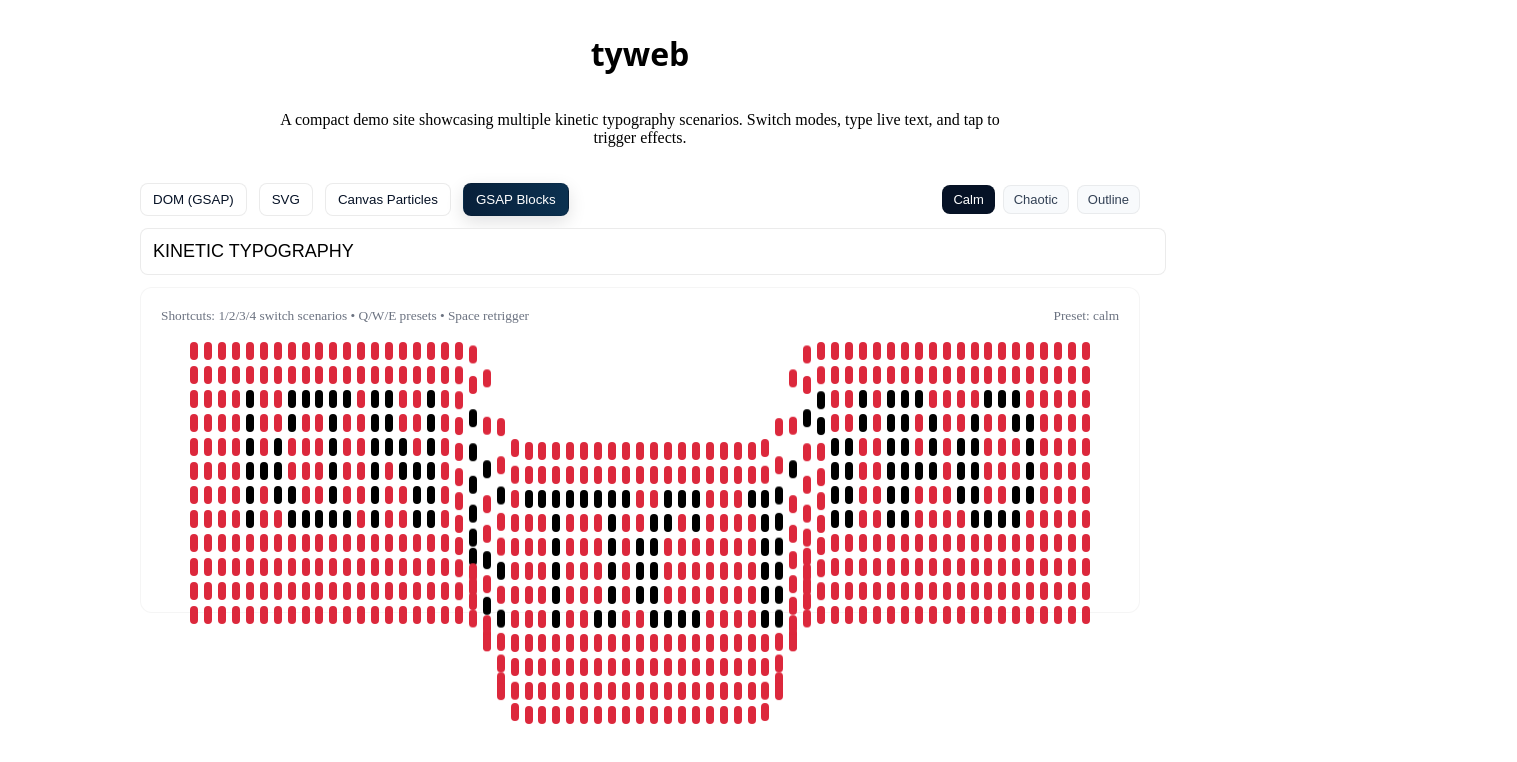
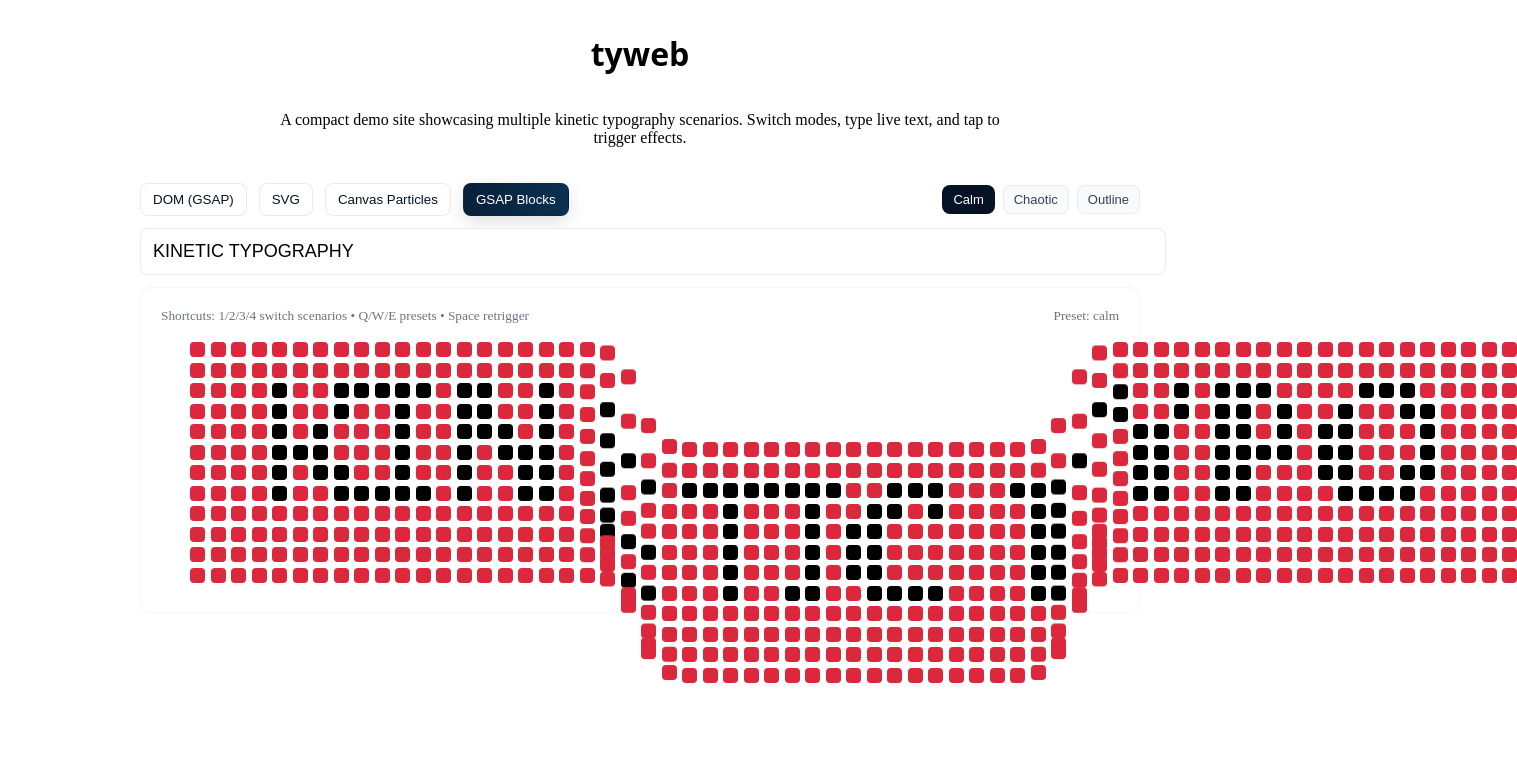
Before and after one commit to tarynichibanhooray-coder/tyweb, a Next.js app: page / in a window 1280 px wide. Both pictures are taken after a click on the button "GSAP Blocks". Shown: the top 762 px of the page, 1517 px wide, since content can reach past the window. Built offline with nearby package versions, Linux system fonts and the light colour scheme.

Commit message:
Make GSAP grid boxes square (use aspect-ratio and gridAutoRows)

```diff
--- a/components/GsapGridDemo.js
+++ b/components/GsapGridDemo.js
@@ -155,12 +155,12 @@ export default function GsapGridDemo({ text = '', preset = 'calm' }) {
 
   return (
     <div style={{minHeight:260,display:'flex',alignItems:'center',justifyContent:'center'}}>
-      <div ref={containerRef} className="gsap-grid" style={{width:'100%',height:240,maxWidth:900,display:'grid',gridTemplateColumns:`repeat(${cols}, 1fr)`,gap:6,background:'#fff',padding:8,borderRadius:8}}>
+      <div ref={containerRef} className="gsap-grid" style={{width:'100%',height:240,maxWidth:900,display:'grid',gridTemplateColumns:`repeat(${cols}, 1fr)`,gridAutoRows:'1fr',gap:6,background:'#fff',padding:8,borderRadius:8}}>
         {cells.length === 0 ? (
           <div style={{gridColumn:`1 / -1`,display:'flex',alignItems:'center',justifyContent:'center'}}>Preparing grid…</div>
         ) : (
           cells.map((c,i) => (
-            <div key={i} className={"box" + (c.inside? ' inside' : '')} style={{width:'100%',height:Math.max(6, Math.floor(220/rows)),background: c.inside ? '#000' : 'rgb(220,40,60)',borderRadius:4}} />
+            <div key={i} className={"box" + (c.inside? ' inside' : '')} style={{width:'100%',aspectRatio:'1 / 1',background: c.inside ? '#000' : 'rgb(220,40,60)',borderRadius:4}} />
           ))
         )}
       </div>
```
